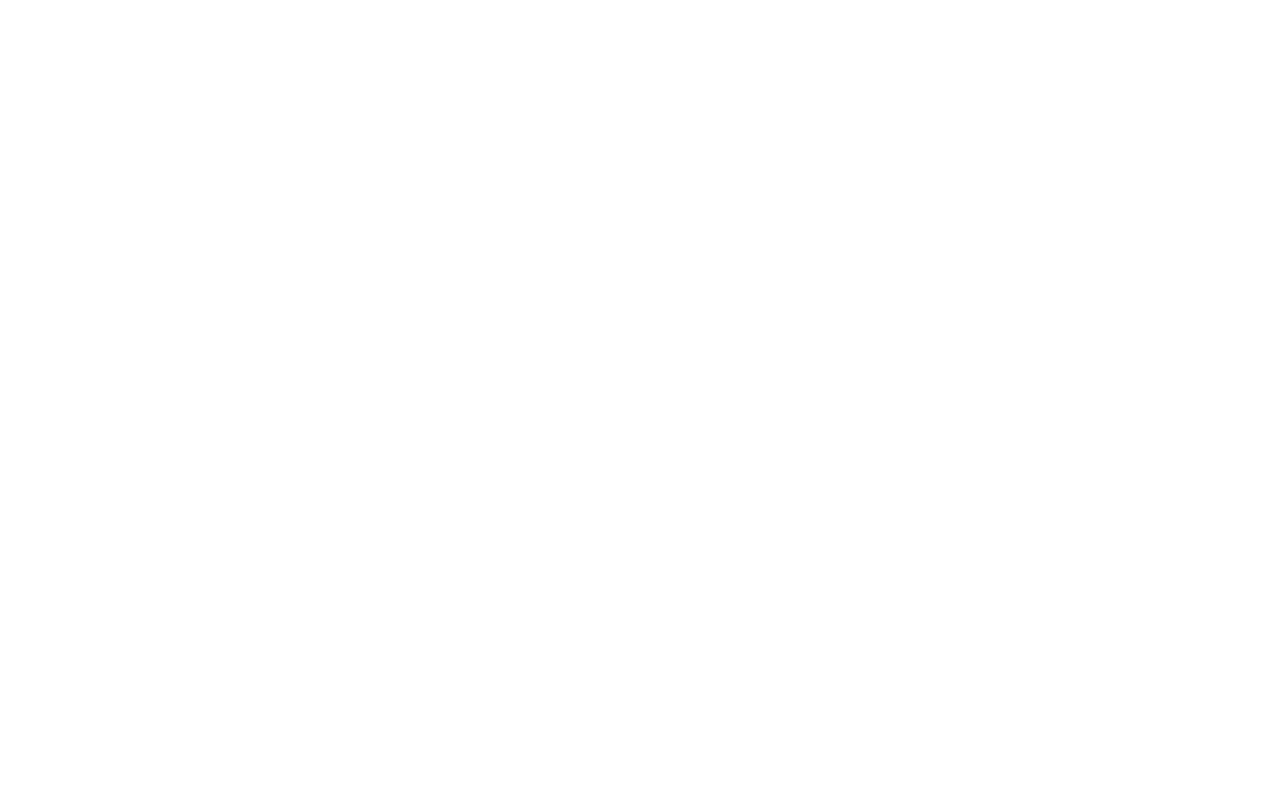
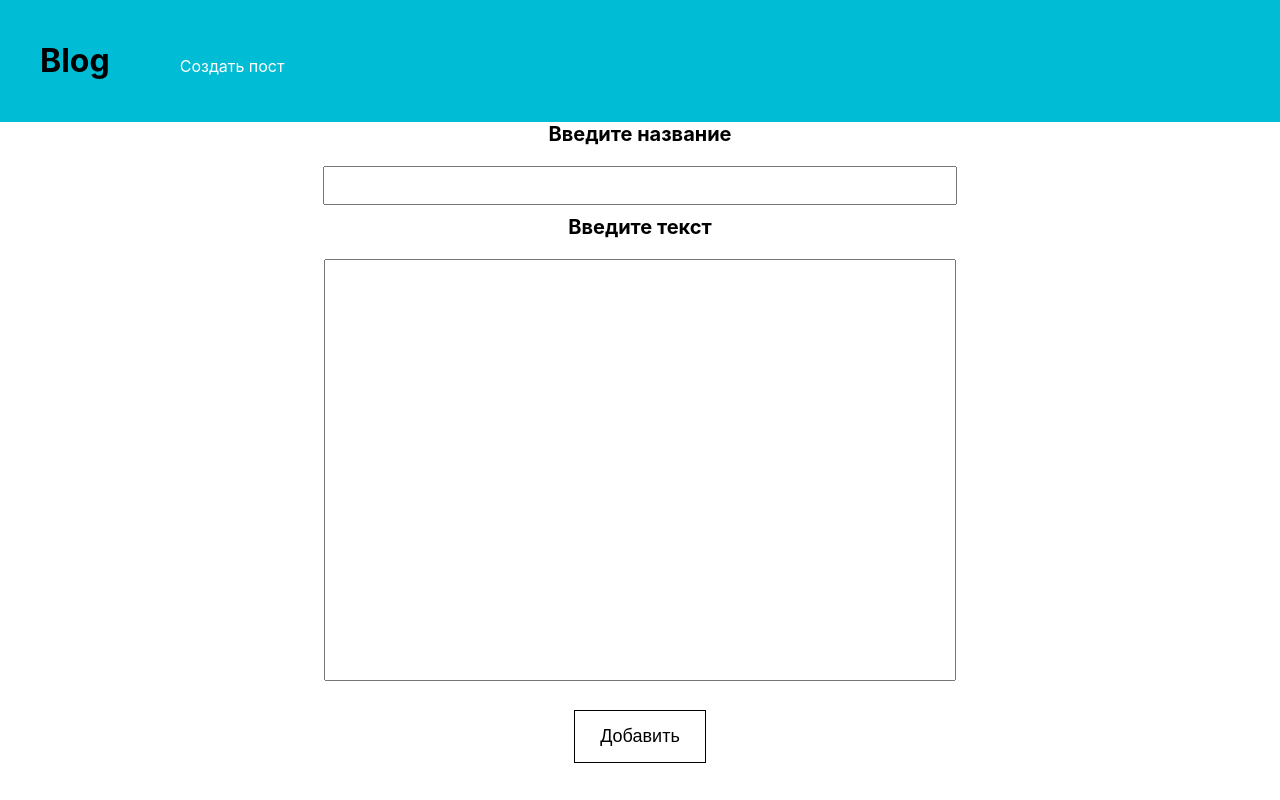
Before and after one commit to brinevdev/Blog, a React (Create React App) app: page /newPost in a window 1280 px wide. Before the commit this address had no page. Built offline with nearby package versions, Linux system fonts and the light colour scheme.

Commit message:
create post

```diff
--- a/db.json
+++ b/db.json
@@ -1,13 +1,49 @@
 {
-    "posts": [{"id":1,"title":"morbi ut odio cras","text":"imperdiet nullam orci pede venenatis non sodales sed tincidunt eu felis fusce posuere felis sed lacus morbi sem mauris laoreet ut rhoncus aliquet pulvinar sed nisl nunc rhoncus dui vel sem sed sagittis nam congue risus semper porta volutpat quam pede lobortis ligula sit amet eleifend pede libero quis orci nullam molestie nibh in lectus pellentesque at nulla suspendisse potenti cras in purus eu magna vulputate luctus cum sociis natoque penatibus"},
-    {"id":2,"title":"quisque arcu libero rutrum ac lobortis vel dapibus at diam","text":"penatibus et magnis dis parturient montes nascetur ridiculus mus etiam vel augue vestibulum rutrum rutrum neque aenean auctor gravida sem praesent id massa id nisl venenatis lacinia aenean sit amet justo morbi ut odio cras mi pede malesuada in imperdiet et commodo vulputate justo in blandit ultrices enim lorem ipsum dolor sit amet consectetuer adipiscing elit proin interdum mauris"},
-    {"id":3,"title":"pede posuere","text":"aliquet at feugiat non pretium quis lectus suspendisse potenti in eleifend quam a odio in hac habitasse platea dictumst maecenas ut massa quis augue luctus tincidunt nulla mollis molestie lorem quisque ut erat curabitur gravida nisi at nibh in hac habitasse platea dictumst aliquam augue quam sollicitudin vitae consectetuer eget rutrum at lorem integer tincidunt ante vel ipsum praesent blandit lacinia erat vestibulum sed magna at nunc commodo placerat praesent blandit nam nulla integer pede justo lacinia eget tincidunt eget tempus vel pede morbi porttitor lorem id ligula suspendisse ornare consequat lectus in est risus auctor sed tristique in tempus sit amet sem fusce consequat nulla nisl nunc nisl duis bibendum felis sed interdum venenatis turpis enim blandit mi in porttitor pede justo eu massa donec dapibus duis at velit eu est congue elementum in hac habitasse platea dictumst morbi vestibulum velit id pretium iaculis"},
-    {"id":4,"title":"magna vulputate luctus cum sociis natoque penatibus et magnis dis","text":"arcu adipiscing molestie hendrerit at vulputate vitae nisl aenean lectus pellentesque eget nunc donec quis orci eget orci vehicula condimentum curabitur in libero ut massa volutpat convallis morbi odio odio elementum eu interdum eu tincidunt in leo maecenas pulvinar lobortis est phasellus sit amet erat nulla tempus vivamus in felis eu sapien cursus vestibulum proin eu mi nulla ac enim in tempor turpis nec euismod scelerisque quam turpis adipiscing lorem vitae mattis nibh ligula nec sem duis aliquam convallis nunc proin at turpis a pede posuere nonummy integer non velit donec diam neque vestibulum eget vulputate ut ultrices vel augue vestibulum ante ipsum primis in faucibus orci luctus et ultrices posuere cubilia curae donec pharetra magna vestibulum aliquet ultrices erat tortor sollicitudin mi sit amet lobortis sapien sapien non mi integer ac neque duis bibendum morbi non quam nec dui luctus rutrum nulla tellus in"},
-    {"id":5,"title":"tincidunt eget tempus vel pede morbi porttitor","text":"pulvinar lobortis est phasellus sit amet erat nulla tempus vivamus in felis eu sapien cursus vestibulum proin eu mi nulla ac enim in tempor turpis nec euismod scelerisque quam turpis adipiscing lorem vitae mattis nibh ligula nec sem duis aliquam convallis nunc proin at turpis a pede posuere nonummy integer non velit donec diam neque vestibulum eget vulputate ut ultrices vel augue vestibulum ante ipsum primis in faucibus orci luctus et ultrices posuere cubilia curae donec"},
-    {"id":6,"title":"nisl nunc","text":"odio consequat varius integer ac leo pellentesque ultrices mattis odio donec vitae nisi nam ultrices libero non mattis pulvinar nulla pede ullamcorper augue a suscipit nulla elit ac nulla sed vel enim sit amet nunc viverra dapibus nulla suscipit ligula in lacus curabitur at ipsum ac tellus semper interdum mauris ullamcorper purus sit amet nulla quisque arcu libero rutrum ac lobortis vel dapibus"},
-    {"id":7,"title":"odio porttitor id consequat in consequat ut nulla","text":"magna vestibulum aliquet ultrices erat tortor sollicitudin mi sit amet lobortis sapien sapien non mi integer ac neque duis bibendum morbi non quam nec dui luctus rutrum nulla tellus in sagittis dui vel nisl duis ac nibh fusce lacus purus aliquet at feugiat non pretium quis lectus suspendisse potenti in eleifend quam a odio in hac habitasse platea dictumst maecenas ut massa quis augue luctus tincidunt nulla mollis molestie lorem quisque ut erat curabitur gravida nisi at nibh in hac habitasse platea dictumst aliquam augue quam sollicitudin vitae consectetuer eget rutrum at lorem integer tincidunt ante vel ipsum praesent blandit lacinia erat vestibulum sed magna at nunc commodo placerat praesent blandit nam nulla integer pede justo lacinia eget tincidunt eget tempus"},
-    {"id":8,"title":"in lacus curabitur at ipsum ac","text":"ac neque duis bibendum morbi non quam nec dui luctus rutrum nulla tellus in sagittis dui vel nisl duis ac nibh fusce lacus purus aliquet at feugiat non pretium quis lectus suspendisse potenti in eleifend quam a odio in hac habitasse platea dictumst maecenas ut massa quis augue luctus tincidunt nulla mollis molestie lorem quisque ut erat curabitur gravida nisi at nibh in hac habitasse platea dictumst aliquam augue quam sollicitudin vitae consectetuer eget rutrum at lorem integer"},
-    {"id":9,"title":"in quis justo maecenas rhoncus","text":"morbi ut odio cras mi pede malesuada in imperdiet et commodo vulputate justo in blandit ultrices enim lorem ipsum dolor sit amet consectetuer adipiscing elit proin interdum mauris non ligula pellentesque ultrices phasellus id sapien in sapien iaculis congue vivamus metus arcu adipiscing molestie hendrerit at vulputate vitae nisl aenean lectus pellentesque eget nunc donec quis orci eget orci vehicula condimentum curabitur in libero ut massa volutpat convallis morbi odio odio elementum eu interdum eu tincidunt in leo maecenas pulvinar lobortis est phasellus sit amet erat nulla tempus vivamus in felis eu sapien cursus vestibulum proin eu mi nulla"},
-    {"id":10,"title":"morbi vel lectus","text":"consequat morbi a ipsum integer a nibh in quis justo maecenas rhoncus aliquam lacus morbi quis tortor id nulla ultrices aliquet maecenas leo odio condimentum id luctus nec molestie sed justo pellentesque viverra pede ac diam cras pellentesque volutpat dui maecenas tristique est et tempus semper est quam pharetra magna ac consequat metus sapien ut nunc vestibulum ante ipsum primis in faucibus"}
-]
+  "posts": [
+    {
+      "id": 1,
+      "title": "morbi ut odio cras",
+      "text": "imperdiet nullam orci pede venenatis non sodales sed tincidunt eu felis fusce posuere felis sed lacus morbi sem mauris laoreet ut rhoncus aliquet pulvinar sed nisl nunc rhoncus dui vel sem sed sagittis nam congue risus semper porta volutpat quam pede lobortis ligula sit amet eleifend pede libero quis orci nullam molestie nibh in lectus pellentesque at nulla suspendisse potenti cras in purus eu magna vulputate luctus cum sociis natoque penatibus"
+    },
+    {
+      "id": 2,
+      "title": "quisque arcu libero rutrum ac lobortis vel dapibus at diam",
+      "text": "penatibus et magnis dis parturient montes nascetur ridiculus mus etiam vel augue vestibulum rutrum rutrum neque aenean auctor gravida sem praesent id massa id nisl venenatis lacinia aenean sit amet justo morbi ut odio cras mi pede malesuada in imperdiet et commodo vulputate justo in blandit ultrices enim lorem ipsum dolor sit amet consectetuer adipiscing elit proin interdum mauris"
+    },
+    {
+      "id": 3,
+      "title": "pede posuere",
+      "text": "aliquet at feugiat non pretium quis lectus suspendisse potenti in eleifend quam a odio in hac habitasse platea dictumst maecenas ut massa quis augue luctus tincidunt nulla mollis molestie lorem quisque ut erat curabitur gravida nisi at nibh in hac habitasse platea dictumst aliquam augue quam sollicitudin vitae consectetuer eget rutrum at lorem integer tincidunt ante vel ipsum praesent blandit lacinia erat vestibulum sed magna at nunc commodo placerat praesent blandit nam nulla integer pede justo lacinia eget tincidunt eget tempus vel pede morbi porttitor lorem id ligula suspendisse ornare consequat lectus in est risus auctor sed tristique in tempus sit amet sem fusce consequat nulla nisl nunc nisl duis bibendum felis sed interdum venenatis turpis enim blandit mi in porttitor pede justo eu massa donec dapibus duis at velit eu est congue elementum in hac habitasse platea dictumst morbi vestibulum velit id pretium iaculis"
+    },
+    {
+      "id": 4,
+      "title": "magna vulputate luctus cum sociis natoque penatibus et magnis dis",
+      "text": "arcu adipiscing molestie hendrerit at vulputate vitae nisl aenean lectus pellentesque eget nunc donec quis orci eget orci vehicula condimentum curabitur in libero ut massa volutpat convallis morbi odio odio elementum eu interdum eu tincidunt in leo maecenas pulvinar lobortis est phasellus sit amet erat nulla tempus vivamus in felis eu sapien cursus vestibulum proin eu mi nulla ac enim in tempor turpis nec euismod scelerisque quam turpis adipiscing lorem vitae mattis nibh ligula nec sem duis aliquam convallis nunc proin at turpis a pede posuere nonummy integer non velit donec diam neque vestibulum eget vulputate ut ultrices vel augue vestibulum ante ipsum primis in faucibus orci luctus et ultrices posuere cubilia curae donec pharetra magna vestibulum aliquet ultrices erat tortor sollicitudin mi sit amet lobortis sapien sapien non mi integer ac neque duis bibendum morbi non quam nec dui luctus rutrum nulla tellus in"
+    },
+    {
+      "id": 6,
+      "title": "nisl nunc",
+      "text": "odio consequat varius integer ac leo pellentesque ultrices mattis odio donec vitae nisi nam ultrices libero non mattis pulvinar nulla pede ullamcorper augue a suscipit nulla elit ac nulla sed vel enim sit amet nunc viverra dapibus nulla suscipit ligula in lacus curabitur at ipsum ac tellus semper interdum mauris ullamcorper purus sit amet nulla quisque arcu libero rutrum ac lobortis vel dapibus"
+    },
+    {
+      "id": 7,
+      "title": "odio porttitor id consequat in consequat ut nulla",
+      "text": "magna vestibulum aliquet ultrices erat tortor sollicitudin mi sit amet lobortis sapien sapien non mi integer ac neque duis bibendum morbi non quam nec dui luctus rutrum nulla tellus in sagittis dui vel nisl duis ac nibh fusce lacus purus aliquet at feugiat non pretium quis lectus suspendisse potenti in eleifend quam a odio in hac habitasse platea dictumst maecenas ut massa quis augue luctus tincidunt nulla mollis molestie lorem quisque ut erat curabitur gravida nisi at nibh in hac habitasse platea dictumst aliquam augue quam sollicitudin vitae consectetuer eget rutrum at lorem integer tincidunt ante vel ipsum praesent blandit lacinia erat vestibulum sed magna at nunc commodo placerat praesent blandit nam nulla integer pede justo lacinia eget tincidunt eget tempus"
+    },
+    {
+      "id": 8,
+      "title": "in lacus curabitur at ipsum ac",
+      "text": "ac neque duis bibendum morbi non quam nec dui luctus rutrum nulla tellus in sagittis dui vel nisl duis ac nibh fusce lacus purus aliquet at feugiat non pretium quis lectus suspendisse potenti in eleifend quam a odio in hac habitasse platea dictumst maecenas ut massa quis augue luctus tincidunt nulla mollis molestie lorem quisque ut erat curabitur gravida nisi at nibh in hac habitasse platea dictumst aliquam augue quam sollicitudin vitae consectetuer eget rutrum at lorem integer"
+    },
+    {
+      "id": 9,
+      "title": "in quis justo maecenas rhoncus",
+      "text": "morbi ut odio cras mi pede malesuada in imperdiet et commodo vulputate justo in blandit ultrices enim lorem ipsum dolor sit amet consectetuer adipiscing elit proin interdum mauris non ligula pellentesque ultrices phasellus id sapien in sapien iaculis congue vivamus metus arcu adipiscing molestie hendrerit at vulputate vitae nisl aenean lectus pellentesque eget nunc donec quis orci eget orci vehicula condimentum curabitur in libero ut massa volutpat convallis morbi odio odio elementum eu interdum eu tincidunt in leo maecenas pulvinar lobortis est phasellus sit amet erat nulla tempus vivamus in felis eu sapien cursus vestibulum proin eu mi nulla"
+    },
+    {
+      "id": 10,
+      "title": "morbi vel lectus",
+      "text": "consequat morbi a ipsum integer a nibh in quis justo maecenas rhoncus aliquam lacus morbi quis tortor id nulla ultrices aliquet maecenas leo odio condimentum id luctus nec molestie sed justo pellentesque viverra pede ac diam cras pellentesque volutpat dui maecenas tristique est et tempus semper est quam pharetra magna ac consequat metus sapien ut nunc vestibulum ante ipsum primis in faucibus"
+    }
+  ]
 }
--- a/src/App.jsx
+++ b/src/App.jsx
@@ -2,6 +2,7 @@
 import { Routes, Route} from 'react-router-dom';
 import Posts from './pages/Posts/Posts';
 import SinglePost from './pages/singlePost/singlePost';
+import CreatePost from './pages/CreatePost/CreatePost';
 
 function App() {
 
@@ -9,6 +10,7 @@
     <Routes>
         <Route path='/' element = {<Posts/>}></Route>
         <Route path='/posts/:id' element = {<SinglePost/>}></Route>
+        <Route path='/newPost' element = {<CreatePost/>}></Route>
     </Routes>
   );
 }
--- a/src/components/Header/Header.jsx
+++ b/src/components/Header/Header.jsx
@@ -8,7 +8,7 @@
             <Link to='/'><h1>Blog</h1></Link>
             <nav>
                 <ul className='menu'>
-                <li><a href="" className='menu__link'>Создать пост</a></li>
+                <li><Link to="newPost" className='menu__link'>Создать пост</Link></li>
                 </ul>
             </nav>
             </div>
--- /dev/null
+++ b/src/pages/CreatePost/CreatePost.jsx
@@ -0,0 +1,60 @@
+import './createPost.css';
+import { Fragment, useState } from 'react';
+import Header from '../../components/Header/Header';
+import { createPost } from './../../actions/'
+import { useDispatch } from 'react-redux';
+
+const CreatePost = () => {
+
+    const dispatch = useDispatch();
+    const [title,setTitle] = useState('');
+    const [text,setText] = useState('');
+
+    const onChangeTitle = (e) => {
+        setTitle(e.target.value);
+    }
+    const onChangeText = (e) => {
+        setText(e.target.value);
+    }
+
+    const onAdd = (e) => {
+        e.preventDefault();
+        const post = {
+            title,
+            text
+        }
+        fetch('http://localhost:3000/posts',{
+            method: 'POST',
+            headers: {
+                'Content-Type': 'application/json'
+            },
+            body: JSON.stringify(post)
+        })
+        .then(res => {
+            if (res.ok) {
+                dispatch(createPost(post));
+                setText('');
+                setTitle('');
+            }
+            else {throw new Error(res.statusText)}
+        })
+        .catch(err => console.log('Error: ',err.message))
+    }
+
+    return (
+        <>
+            <Header/>
+            <div className="container">
+                <form action="" className="form">
+                    <div className="form__title">Введите название</div>
+                    <input type="text"  name="title" className='form__input' value={title} onChange = {onChangeTitle}/>
+                    <div className="form__title">Введите текст</div>
+                    <textarea name="text" id="" className='form__text-area' value={text} onChange = {onChangeText}></textarea>
+                    <button className='form__button' onClick={onAdd}>Добавить</button>
+                </form>
+            </div>
+        </>
+    )
+}
+
+export default CreatePost
--- /dev/null
+++ b/src/pages/CreatePost/createPost.css
@@ -0,0 +1,37 @@
+.form {
+    display: flex;
+    flex-direction: column;
+    align-items: center;
+    font-size: 18px;
+    gap: 10px;
+}
+.form__title {
+    font-size: 20px;
+    font-weight: 700;
+}
+.form__title:not(:last-child) {
+    margin-bottom: 10px;
+}
+.form__input {
+    padding: 10px 15px;
+    width: 600px;
+}
+.form__text-area {
+    padding: 10px 15px;
+    width: 600px;
+    height: 400px;
+    resize: none;
+}
+.form__button {
+    background-color: #fff;
+    font-size: 18px;
+    outline: 1px solid #000;
+    padding: 15px 25px;
+    border: 0px;
+    margin-top: 20px;
+    cursor: pointer;
+    transition: 300ms;
+}
+.form__button:hover {
+    transform: scale(1.1);
+}
--- a/src/reducer/index.jsx
+++ b/src/reducer/index.jsx
@@ -20,6 +20,11 @@
                 ...state,
                 posts: state.posts.filter((post)=>post.id !== payload)
             }
+        case 'CREATE_POST':
+            return {
+                ...state,
+                posts: [...state.posts,payload]
+            }
         default:
             return state;
     }
```
Also changed, not shown: src/actions/index.jsx (+7 -0 lines).
